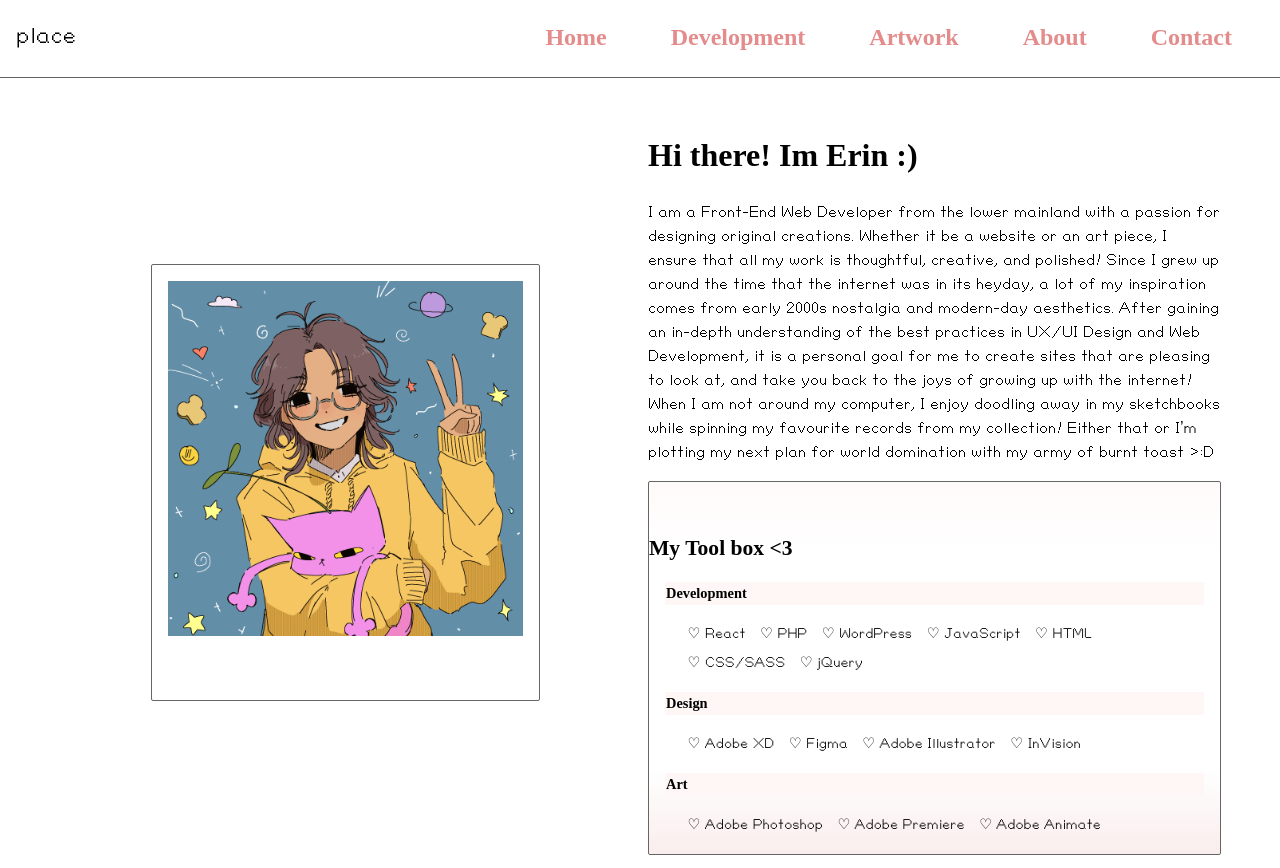
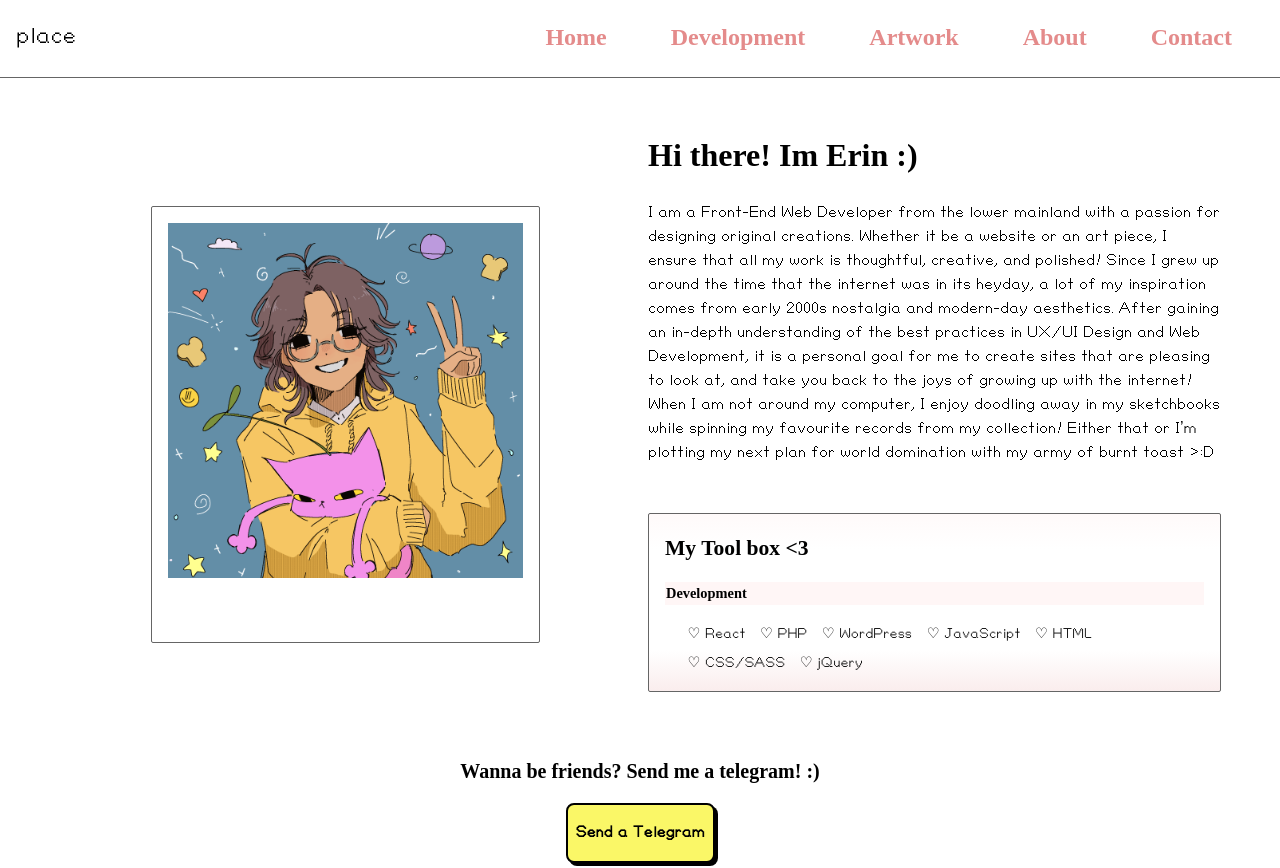
Before and after one commit to erindavid03/portfolio-site, a React (Create React App) app: page /about in a window 1280 px wide. Shown: the top 868 px of the page. Built offline with nearby package versions, Linux system fonts and the light colour scheme.

Commit message:
add padding to toolbox

```diff
--- a/src/styles/components/pages/_aboutPage.scss
+++ b/src/styles/components/pages/_aboutPage.scss
@@ -31,13 +31,17 @@
     }
 
    .toolbox{
-        padding: 2rem 0;
         background: $gradient;
         border: 1px solid #656565;
         border-radius: 2px;
         font-size: .9em;
-        height: 308px;
+        height: 177px;
         overflow: auto;
+        margin: 3rem 0;
+
+        h2{
+            padding: 0 1rem;
+        }
 
 
         ul{
```
